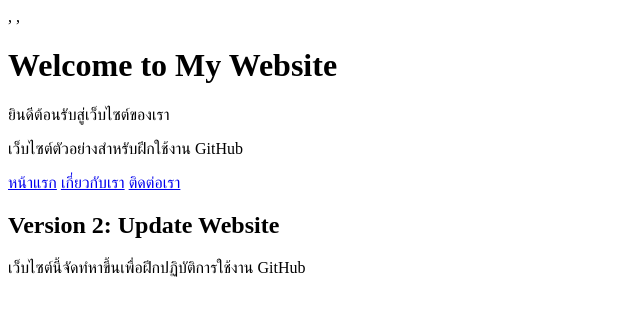
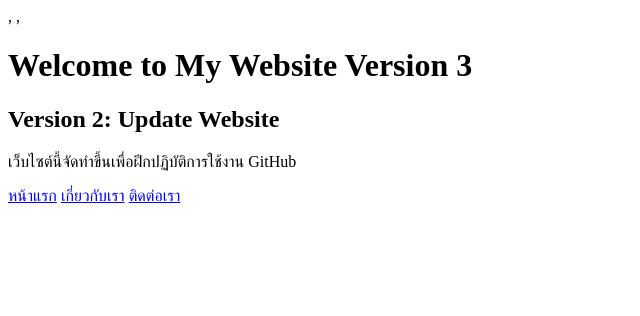
Before and after one commit to 68319010014-gif/69Dev03-Github-put-lab, a plain HTML site: page Index.html in a window 1280 px wide. Shown: the whole page, without its empty margins (0-640 px from the left). Drawn offline with Linux system fonts and the light colour scheme.

Commit message:
Version3

```diff
--- a/Index.html
+++ b/Index.html
@@ -6,13 +6,11 @@
     <title>My Website</title>
 </head>
 <body>
-    <h1>Welcome to My Website</h1>
-    <p>ยินดีต้อนรับสู่เว็บไซต์ของเรา</p>
-    <p>เว็บไซต์ตัวอย่างสำหรับฝึกใช้งาน GitHub</p>
+    <h1>Welcome to My Website Version 3</h1>
+    <h2>Version 2: Update Website</h2>
+    <p>เว็บไซต์นี้จัดทําขึ้นเพื่อฝึกปฏิบัติการใช้งาน GitHub</p>
     <a href="index.html">หน้าแรก</a>
     <a href="about.html">เกี่ยวกับเรา</a>
     <a href="contact.html">ติดต่อเรา</a>
-    <h2>Version 2: Update Website</h2>
-    <p>เว็บไซต์นี้จัดทํหาขึ้นเพื่อฝึกปฏิบัติการใช้งาน GitHub</p>
 </body>
 </html>
```
